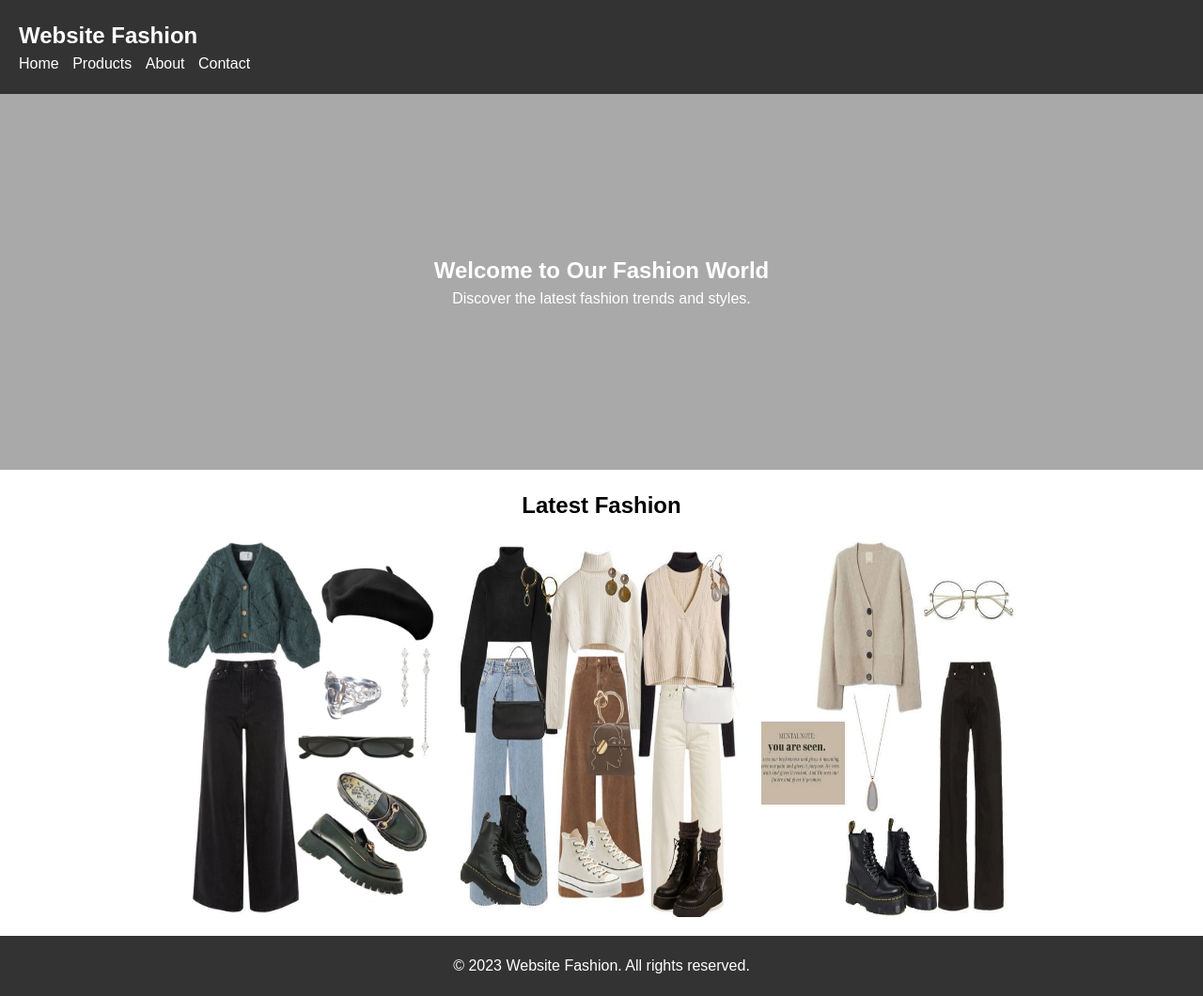
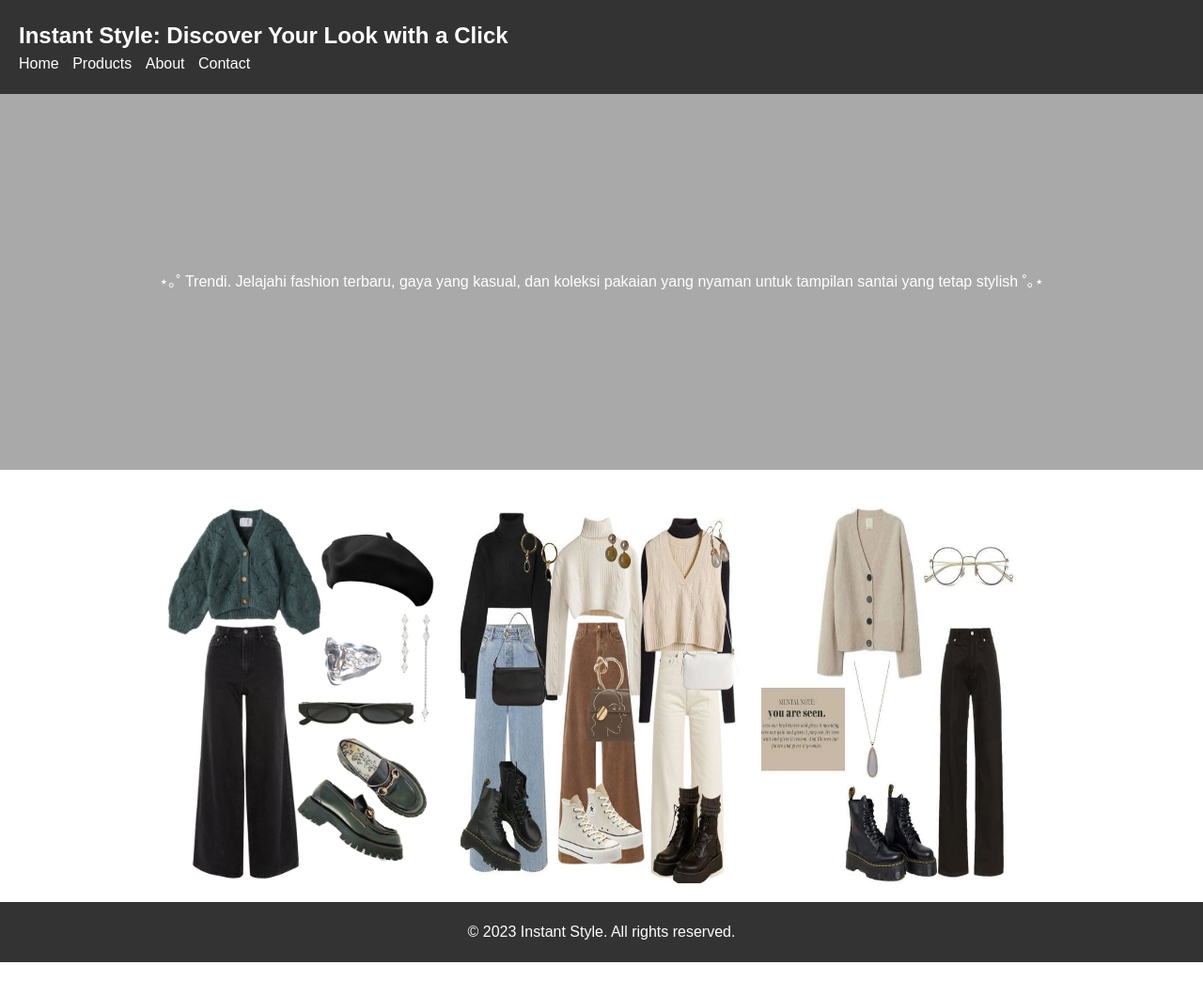
Before and after one commit to miaalf/ProjectCapstone, a plain HTML site: page index.html in a window 1280 px wide. Shown: the whole page at 94% size. After the commit the page ends 1024 px from the top, so only its background shows below. Drawn offline with Linux system fonts and the light colour scheme.

Commit message:
index.html

```diff
--- a/index.html
+++ b/index.html
@@ -1,12 +1,12 @@
 <!DOCTYPE html>
 <html>
 <head>
-  <title>Website Fashion</title>
+  <title>FashionAlly</title>
   <link rel="stylesheet" type="text/css" href="style.css">
 </head>
 <body>
   <header>
-    <h1>Website Fashion</h1>
+    <h1>Instant Style: Discover Your Look with a Click</h1>
     <nav>
       <ul>
         <li><a href="#">Home</a></li>
@@ -19,13 +19,13 @@
 
   <section class="hero">
     <div class="hero-content">
-      <h2>Welcome to Our Fashion World</h2>
-      <p>Discover the latest fashion trends and styles.</p>
+      <p>⋆｡˚ Trendi. Jelajahi fashion terbaru, gaya yang kasual,
+        dan koleksi pakaian yang nyaman untuk tampilan santai
+        yang tetap stylish ˚｡⋆ </p>
     </div>
   </section>
 
   <section class="gallery">
-    <h2>Latest Fashion</h2>
     <div class="image-container">
       <img src="image1.png" alt="Fashion Image 1">
       <img src="image2.jpg" alt="Fashion Image 2">
@@ -33,7 +33,7 @@
     </div>
   </section>
 
-  <script>
+ <script>
   window.watsonAssistantChatOptions = {
     integrationID: "73c31b90-46a7-4414-9cd8-bf3e7fba87b3", // The ID of this integration.
     region: "au-syd", // The region your integration is hosted in.
@@ -45,11 +45,10 @@
     t.src="https://web-chat.global.assistant.watson.appdomain.cloud/versions/" + (window.watsonAssistantChatOptions.clientVersion || 'latest') + "/WatsonAssistantChatEntry.js";
     document.head.appendChild(t);
   });
-
   </script>
 
   <footer>
-    <p>&copy; 2023 Website Fashion. All rights reserved.</p>
+    <p>&copy; 2023 Instant Style. All rights reserved.</p>
   </footer>
 </body>
 </html>
```
